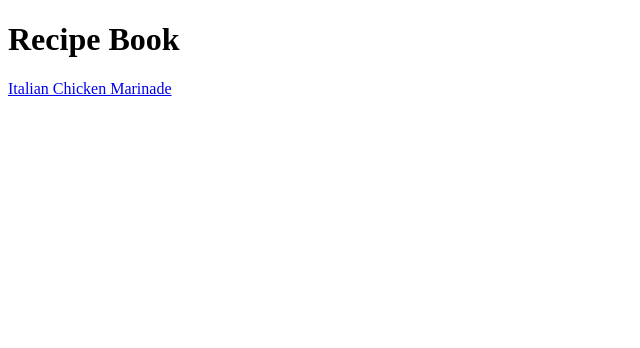
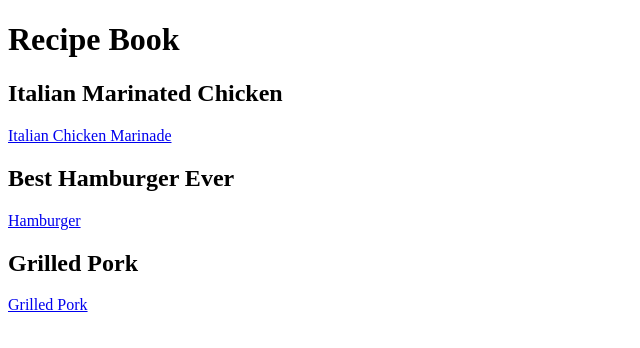
Before and after one commit to Alex27m/odin_recipes, a plain HTML site: page index.html in a window 1280 px wide. Shown: the whole page, without its empty margins (0-640 px from the left). Drawn offline with Linux system fonts and the light colour scheme.

Commit message:
added two new pages, and finished italian chicken

```diff
--- a/index.html
+++ b/index.html
@@ -8,7 +8,12 @@
 </head>
 <body>
     <h1>Recipe Book</h1>
+    <h2>Italian Marinated Chicken</h2>
     <a href="file:///home/alex/Odin/odin_recipes/italian_chicken.html">Italian Chicken Marinade</a>
+    <h2>Best Hamburger Ever</h2>
+    <a href="file:///home/alex/Odin/odin_recipes/best_hamburger.html">Hamburger</a>
+    <h2>Grilled Pork</h2>
+    <a href="fille:///home/alex/Odin/odin_recipes/grilled_pork.html">Grilled Pork</a>
 
 </body>
 </html>
```
Also changed, not shown: grilled_pork.html (added, +13 -0 lines), best_hamburger.html (added).
